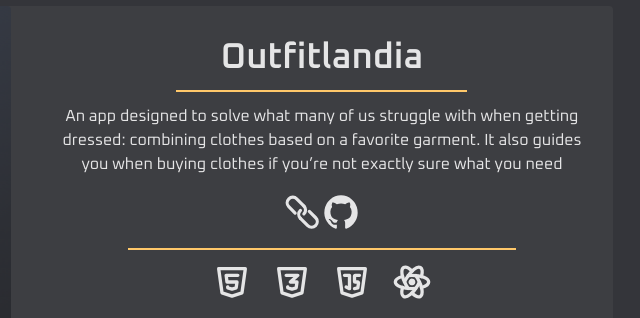
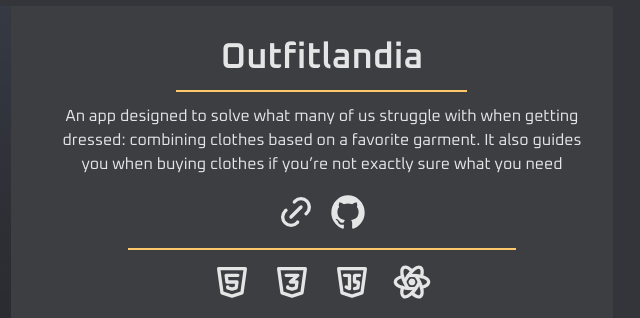
Before and after one commit to Vieramaster/Portfolio, an Astro site: page / in a window 1280 px wide. Shown: the part 1946-2264 px from the top of the page, 507-1147 px from the left. Built offline with nearby package versions, Linux system fonts and the light colour scheme; Astro itself is replaced by a stand-in of ours.

Commit message:
:goal_net: fix link hover

```diff
--- a/src/components/ProyectCard.astro
+++ b/src/components/ProyectCard.astro
@@ -36,14 +36,14 @@ const { name, text, image, linkProyect, linkGithub } = Astro.props;
     <p class="px-5 text-center">
       {text}
     </p>
-    <div class="flex justify-center items-center">
+    <div class="flex justify-center items-center gap-3">
       <a
         href={linkProyect}
         target="_blank"
         rel="noopener noreferrer"
         aria-label="Link to Proyect"
       >
-        <Link class="hover:stroke-third-color ease-in-out duration-300" />
+        <Link class="w-10 hover:stroke-third-color ease-in-out duration-300" />
       </a>
       <a
         href={linkGithub}
--- a/src/icons/IconsMisc/IcoLink.astro
+++ b/src/icons/IconsMisc/IcoLink.astro
@@ -1,26 +1,18 @@
----
-const props = Astro.props;
----
+<svg
+  {...Astro.props}
+  xmlns="http://www.w3.org/2000/svg"
+  width="2.5rem"
 
-<svg
-  xmlns="http://www.w3.org/2000/svg"
-  width="2.4rem"
-
-  viewBox="0 0 48 48"
-  {...props}
+  viewBox="0 0 24 24"
+  fill="none"
+  stroke="currentColor"
+  stroke-width="2"
+  stroke-linecap="round"
+  stroke-linejoin="round"
+  class="icon icon-tabler icons-tabler-outline icon-tabler-link"
+  ><path stroke="none" d="M0 0h24v24H0z" fill="none"></path><path d="M9 15l6 -6"
+  ></path><path d="M11 6l.463 -.536a5 5 0 0 1 7.071 7.072l-.534 .464"
+  ></path><path
+    d="M13 18l-.397 .534a5.068 5.068 0 0 1 -7.127 0a4.972 4.972 0 0 1 0 -7.071l.524 -.463"
+  ></path></svg
 >
-  <g
-    fill="none"
-    stroke="currentColor"
-    stroke-linecap="round"
-    stroke-linejoin="round"
-    stroke-width="4"
-  >
-    <path
-      d="m26.24 16.373l-9.14-9.14c-2.661-2.661-7.035-2.603-9.768.131c-2.734 2.734-2.793 7.107-.131 9.769l7.935 7.935m17.767-2.065l7.935 7.935c2.661 2.662 2.603 7.035-.13 9.769c-2.735 2.734-7.108 2.792-9.77.13l-9.14-9.14"
-    ></path>
-    <path
-      d="M26.11 26.142c2.733-2.734 2.792-7.108.13-9.769m-4.441 5.425c-2.734 2.734-2.792 7.108-.131 9.769"
-    ></path>
-  </g>
-</svg>
```
